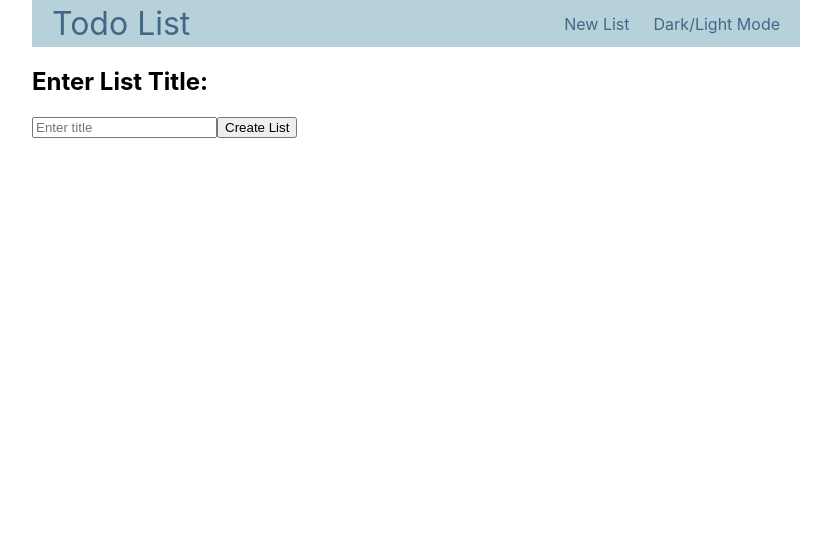
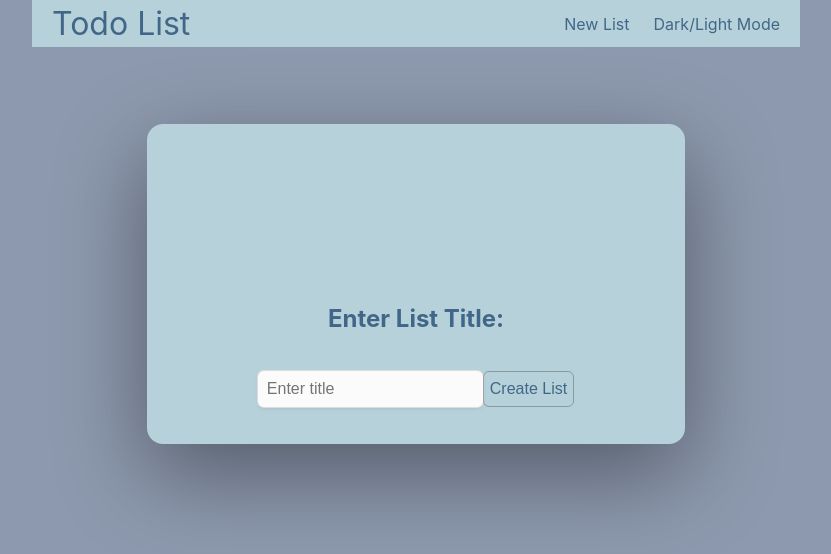
Before and after one commit to SHJR1/todo-app, a React (Create React App) app in the folder src/main/frontend/: page / in a window 1280 px wide. Shown: the top 554 px of the page, without its empty margins (224-1055 px from the left). Built offline with nearby package versions, Linux system fonts and the light colour scheme.

Commit message:
Add landing page styling

```diff
--- a/src/main/frontend/src/App.css
+++ b/src/main/frontend/src/App.css
@@ -36,3 +36,7 @@
     transform: rotate(360deg);
   }
 }
+
+a {
+  text-decoration: none;
+}
--- a/src/main/frontend/src/components/TaskList.jsx
+++ b/src/main/frontend/src/components/TaskList.jsx
@@ -26,7 +26,7 @@ function TaskList() {
               ? tasks.map((task) => (
               <Card key={task.id} task={task} />
               ))
-              : 'Loading'}
+              : ''}
             </div>
         </>
    )
--- /dev/null
+++ b/src/main/frontend/src/components/landing-card/Landing-card.jsx
@@ -0,0 +1,19 @@
+import React, { useState } from "react";
+import './landing-card.css'
+
+function LandingCard(){
+    const [title, setTitle] = useState("");
+
+    return (
+            <div className="landing-card">
+                <h2>Enter List Title:</h2>
+                <form>
+                    <h3><span>{title}</span></h3>
+                    <input className="inputText" type="text" placeholder='Enter title' value={title} onChange={(event) => setTitle(event.target.value)} required/>
+                    <button className="button"><a href='/list'>Create List</a></button>
+                </form>
+            </div>
+      )
+}
+
+export default LandingCard;
--- /dev/null
+++ b/src/main/frontend/src/components/landing-card/landing-card.css
@@ -0,0 +1,46 @@
+body {
+    background-color: #8d99ae;
+    color: #416788;
+}
+
+.landing-card {
+    display: flex;
+    justify-content: space-around;
+    align-items: center;
+    flex-direction: column;
+    background-color: #B7D1DA; /* 8d99ae dceef3*/
+    margin: 10% 15%;
+    height: 20em;
+    padding: 10em 0;
+    border-radius: 1em;
+    box-shadow: rgba(0, 0, 0, 0.4) 0px 30px 90px;
+}
+
+.inputText {
+
+    padding: 7px;
+    border-radius: 6px;
+    font-size: 16px;
+    background: #fbfbfb;
+    border: 2px solid transparent;
+    height: 36px;
+    box-shadow: 0 0 0 1px #dddddd, 0 2px 4px 0 rgb(0 0 0 / 7%), 0 1px 1.5px 0 rgb(0 0 0 / 5%);
+
+}
+
+.button {
+    cursor: pointer;
+    border-radius: 6px;
+    background: 0 0;
+    font-size: 16px;
+    height: 36px;
+    border: 1px solid #1d1c1d4d;
+}
+
+.button a {
+    color: #416788;
+}
+
+.button:hover {
+    background-color: #1d1c1d4d;
+}
--- a/src/main/frontend/src/pages/Landing.jsx
+++ b/src/main/frontend/src/pages/Landing.jsx
@@ -1,20 +1,9 @@
-import React, { useState } from "react";
+import LandingCard from "../components/landing-card/Landing-card.jsx";
 
 function Landing(){
-    const [title, setTitle] = useState("");
 
     return (
-        <div>
-            <div>
-                <h2>Enter List Title:</h2>
-                <form>
-                    <h3><span>{title}</span></h3>
-                    <input type="text" placeholder='Enter title' value={title} onChange={(event) => setTitle(event.target.value)} required/>
-                    <button className='form-button'>Create List</button>
-                </form>
-
-            </div>
-        </div>
+        <LandingCard/>
       )
 }
 
```
Also changed, not shown: src/main/frontend/src/App.js (+0 -11 lines).
